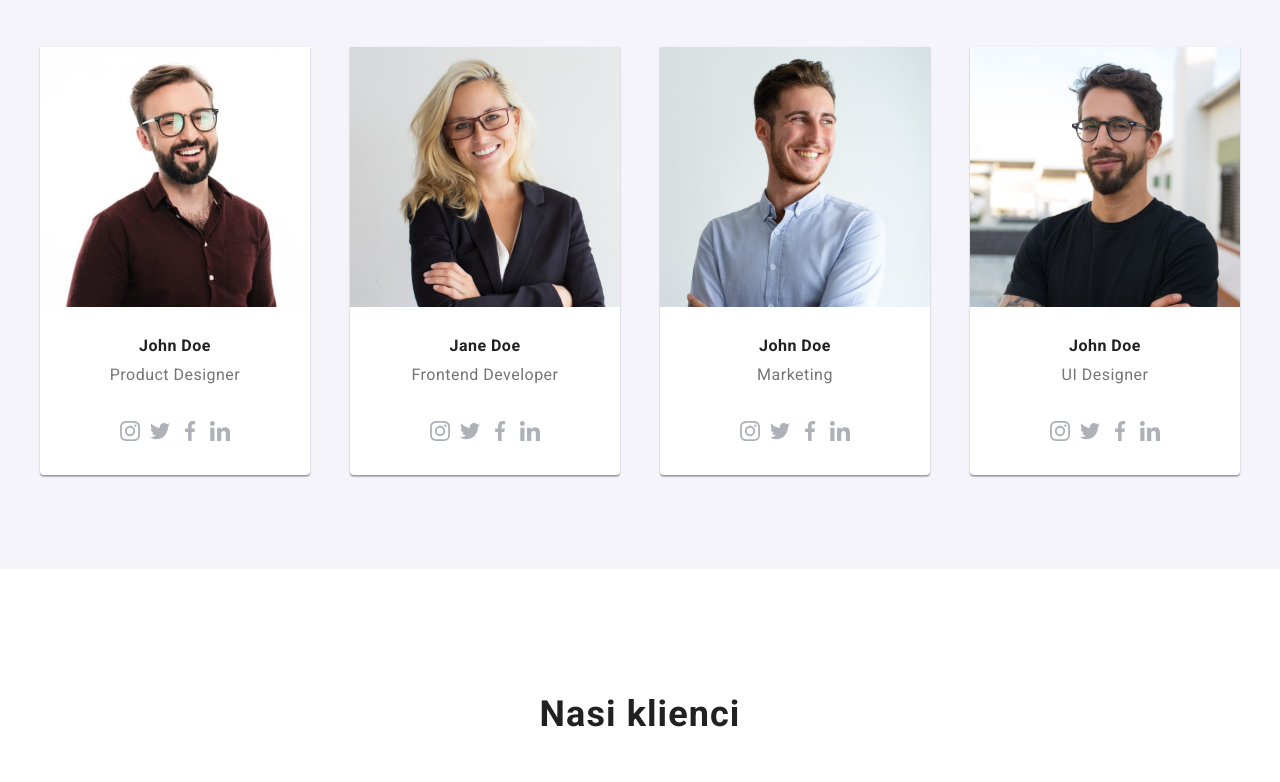
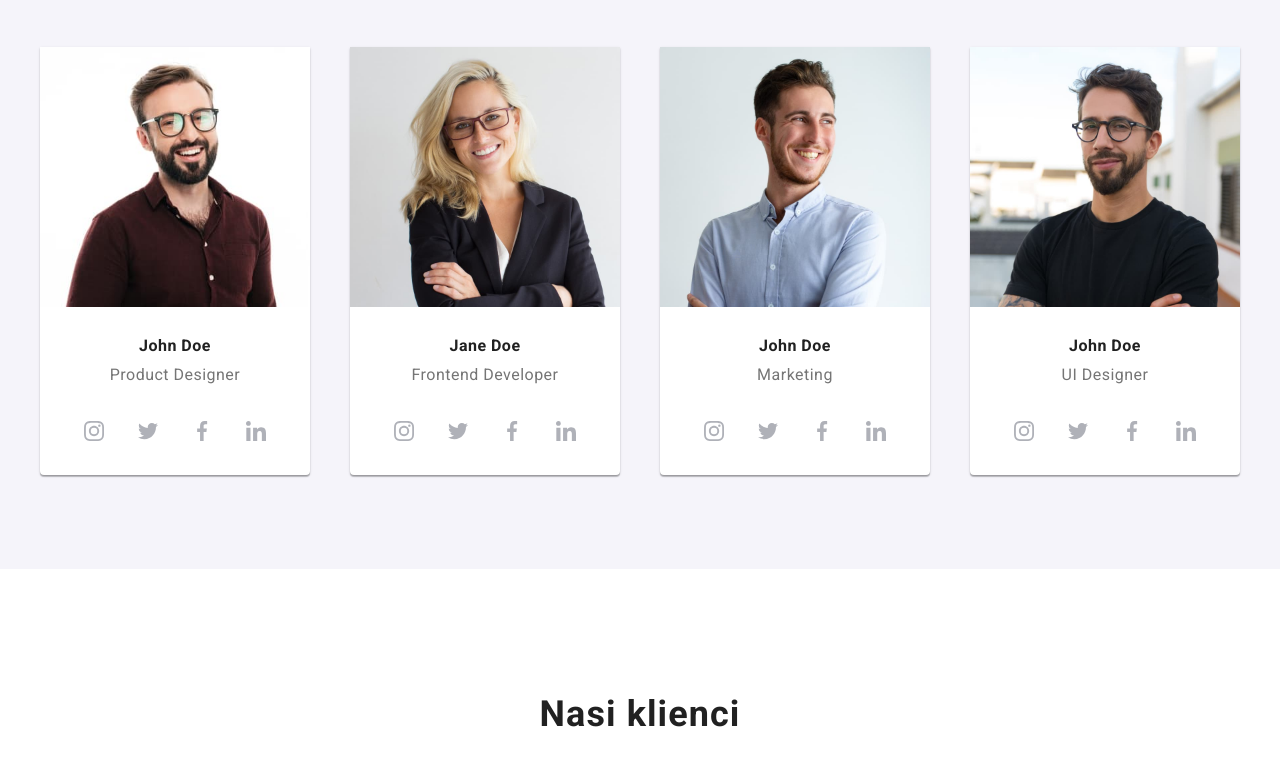
Before and after one commit to kingadidyk/goit-markup-hw-04, a plain HTML site: page index.html in a window 1280 px wide. Shown: the part 2005-2787 px from the top of the page. Drawn offline with nearby package versions, Linux system fonts and the light colour scheme.

Commit message:
sm icon part

```diff
--- a/css/styles.css
+++ b/css/styles.css
@@ -1,19 +1,18 @@
 :root {
   --text-color: #757575;
-  --text2-color: #2196F3;
+  --text2-color: #2196f3;
   --text3-color: #212121;
-  --text4-color: #FFFFFF;
+  --text4-color: #ffffff;
   --text5-color: #ffffff99;
-  --background-color: #2F303A;
-  --background2-color: #F5F4FA;
-  --background3-color: #E5E5E5;
-  --background4-color: #FFFFFF;
-  --background5-color: #2196F3;
-  --border-color: #ECECEC;
-  --border2-color: #EEEEEE;
-  --border3: #AFB1B8;
+  --background-color: #2f303a;
+  --background2-color: #f5f4fa;
+  --background3-color: #e5e5e5;
+  --background4-color: #ffffff;
+  --background5-color: #2196f3;
+  --border-color: #ececec;
+  --border2-color: #eeeeee;
+  --border3: #afb1b8;
 }
-
 
 body {
   font-family: "Roboto", "Raleway", sans-serif;
@@ -35,7 +34,7 @@ h1 {
   margin: 0 auto;
 }
 
-.container{
+.container {
   width: 1200px;
   margin: 0 auto;
 }
@@ -43,8 +42,8 @@ margin: 0 auto;
 .overlay {
   width: 100%;
   background-color: var(--background-color);
-  background-image:  linear-gradient( rgba(0,0,0,0.3), rgba(0, 0, 0, 0.3) ),
-                    url('../images/imgbackground.jpg');
+  background-image: linear-gradient(rgba(0, 0, 0, 0.3), rgba(0, 0, 0, 0.3)),
+    url("../images/imgbackground.jpg");
   background-size: 1600px 600px;
   background-repeat: no-repeat;
   background-position: center;
@@ -65,7 +64,7 @@ img {
 /* index + portfolio*/
 
 /* HEADER */
-.headline{
+.headline {
   display: flex;
   align-items: center;
   padding: 24px 0;
@@ -78,7 +77,7 @@ img {
 
 .logo {
   font-family: "Raleway";
-  color: #2196F3,
+  color: #2196f3;
   font-weight: 700;
   font-size: 26px;
   font-style: normal;
@@ -148,7 +147,13 @@ img {
   color: var(--text-color);
 }
 
+.contact .contact-color:hover,
 .contact .contact-color:focus {
+  color: var(--text2-color);
+}
+
+.button-headline .link:hover,
+.button-headline .link:focus {
   color: var(--text2-color);
 }
 
@@ -157,8 +162,7 @@ img {
   text-decoration: none;
 }
 
-.link:hover
-.link:focus {
+.link:hover .link:focus {
   color: var(--text2-color);
 }
 
@@ -179,7 +183,7 @@ img {
   font-style: normal;
 }
 
-.footnote-box{
+.footnote-box {
   display: block;
   gap: 20px;
   padding: 55.5px 0;
@@ -194,7 +198,7 @@ img {
   color: var(--text5-color);
 }
 
-.address-box{
+.address-box {
   font-weight: 400px;
   display: flex;
   flex-direction: column;
@@ -211,7 +215,7 @@ img {
   font-style: normal;
 }
 
-.join-us-box{
+.join-us-box {
   display: block;
   margin-top: 12px;
 }
@@ -232,7 +236,6 @@ img {
 
 .sm-footer {
   fill: var(--text4-color);
-
 }
 
 .sm-footer-box {
@@ -241,8 +244,6 @@ img {
   align-items: center;
   gap: 10px;
 }
-
-
 
 /* index.html */
 
@@ -272,7 +273,7 @@ img {
 .main-button {
   background-color: var(--background5-color);
   color: var(--text4-color);
-  font-family: 'Roboto';
+  font-family: "Roboto";
   font-weight: 700;
   font-size: 16px;
   font-style: normal;
@@ -284,7 +285,6 @@ img {
   text-align: center;
   letter-spacing: 0.06em;
   box-shadow: 0px 4px 4px rgb(0 0 0 / 15%);
-
 }
 
 .button {
@@ -369,7 +369,7 @@ img {
   font-size: 16px;
   line-height: 1.18;
   font-weight: 400px;
-  letter-spacing: 0.03em;;
+  letter-spacing: 0.03em;
   padding: 0px 24px 20px 24px;
   margin: 0;
   margin-bottom: 16px;
@@ -402,7 +402,8 @@ height: 428px;
   left: 1115px;
   top: 1635px;
   background-color: var(--background4-color);
-box-shadow: 0px 1px 3px rgba(0, 0, 0, 0.12), 0px 1px 1px rgba(0, 0, 0, 0.14), 0px 2px 1px rgba(0, 0, 0, 0.2);
+  box-shadow: 0px 1px 3px rgba(0, 0, 0, 0.12), 0px 1px 1px rgba(0, 0, 0, 0.14),
+    0px 2px 1px rgba(0, 0, 0, 0.2);
   border-radius: 0px 0px 4px 4px;
 }
 
@@ -411,11 +412,10 @@ border-radius: 0px 0px 4px 4px;
   width: 100%;
 }
 
-
 /* portfolio */
 
-.main-background-color{
-  background-color: var(--background4-color)
+.main-background-color {
+  background-color: var(--background4-color);
 }
 
 .button-portfolio {
@@ -429,7 +429,6 @@ border-radius: 0px 0px 4px 4px;
   text-align: center;
   border-radius: 4px;
   border: none;
-
 }
 
 .button-portfolio .button {
@@ -444,7 +443,8 @@ border-radius: 0px 0px 4px 4px;
   background-color: var(--background5-color);
   color: var(--text4-color);
   border: none;
-  box-shadow: 0px 3px 1px rgba(0, 0, 0, 0.1), 0px 1px 2px rgba(0, 0, 0, 0.08), 0px 2px 2px rgba(0, 0, 0, 0.12);
+  box-shadow: 0px 3px 1px rgba(0, 0, 0, 0.1), 0px 1px 2px rgba(0, 0, 0, 0.08),
+    0px 2px 2px rgba(0, 0, 0, 0.12);
 }
 
 .btn-portfolio-box {
@@ -469,8 +469,9 @@ border-radius: 0px 0px 4px 4px;
   margin: 0;
 }
 
-.cards-items:hover{
-  box-shadow: 0px 1px 1px rgba(0, 0, 0, 0.12), 0px 4px 4px rgba(0, 0, 0, 0.06), 1px 4px 6px rgba(0, 0, 0, 0.16);
+.cards-items:hover {
+  box-shadow: 0px 1px 1px rgba(0, 0, 0, 0.12), 0px 4px 4px rgba(0, 0, 0, 0.06),
+    1px 4px 6px rgba(0, 0, 0, 0.16);
 }
 
 .border-image {
@@ -497,7 +498,7 @@ border-radius: 0px 0px 4px 4px;
   font-size: 16px;
   line-height: 1.18;
   font-weight: 400px;
-  letter-spacing: 0.03em;;
+  letter-spacing: 0.03em;
   padding: 0px 24px 20px 24px;
   margin: 0;
 }
@@ -526,11 +527,11 @@ border-radius: 0px 0px 4px 4px;
   fill: var(--text2-color);
 }
 
-.lorem-svg{
+.lorem-svg {
   display: flex;
   justify-content: space-around;
   gap: 30px;
-  padding-bottom: 30px
+  padding-bottom: 30px;
 }
 
 .antenna {
@@ -553,21 +554,31 @@ border-radius: 0px 0px 4px 4px;
   display: flex;
   justify-content: center;
   align-items: center;
-  fill: #AFB1B8;
+  fill: #afb1b8;
   gap: 10px;
   margin-bottom: 30px;
+}
+
+.social-media-icon {
+  fill: #afb1b8;
+  width: 44px;
+  height: 44px;
+  border-radius: 50%;
+  background-color: var(--background4-color);
 }
 
 .icon {
   cursor: pointer;
 }
 
-.icon:hover,
-.icon:focus {
+.social-media-icon:hover svg,
+.social-media-icon:focus svg {
   background-color: var(--background5-color);
   fill: var(--text4-color);
   border: none;
   border-radius: 50%;
+  width: 44px;
+  height: 44px;
 }
 
 .client {
--- a/index.html
+++ b/index.html
@@ -177,18 +177,28 @@
                   <p class="photo-describe">Product Designer</p>
                 </figcaption>
                 <div class="sm-icon">
+                  <a class="social-media-icon" href="./index.html">
                     <svg class="icon" width="20" height="20">
                       <use href="./images/icons.svg#icon-instagram"></use>
                     </svg>
+                  </a>
+                  <a class="social-media-icon" href="./index.html">
                     <svg class="icon" width="20" height="20">
                       <use href="./images/icons.svg#icon-twitter"></use>
                     </svg>
+                  </a>
+
+                  <a class="social-media-icon" href="./index.html">
                     <svg class="icon" width="20" height="20">
                       <use href="./images/icons.svg#icon-facebook"></use>
                     </svg>
+                  </a>
+
+                  <a class="social-media-icon" href="./index.html">
                     <svg class="icon" width="20" height="20">
                       <use href="./images/icons.svg#icon-linkedin"></use>
                     </svg>
+                  </a>
                 </div>
               </figure>
             </li>
@@ -206,18 +216,29 @@
                   <p class="photo-describe">Frontend Developer</p>
                 </figcaption>
                 <div class="sm-icon">
+                  <a class="social-media-icon" href="./index.html">
                     <svg class="icon" width="20" height="20">
                       <use href="./images/icons.svg#icon-instagram"></use>
                     </svg>
+                  </a>
+
+                  <a class="social-media-icon" href="./index.html">
                     <svg class="icon" width="20" height="20">
                       <use href="./images/icons.svg#icon-twitter"></use>
                     </svg>
+                  </a>
+
+                  <a class="social-media-icon" href="./index.html">
                     <svg class="icon" width="20" height="20">
                       <use href="./images/icons.svg#icon-facebook"></use>
                     </svg>
+                  </a>
+
+                  <a class="social-media-icon" href="./index.html">
                     <svg class="icon" width="20" height="20">
                       <use href="./images/icons.svg#icon-linkedin"></use>
                     </svg>
+                  </a>
                 </div>
               </figure>
             </li>
@@ -235,18 +256,29 @@
                   <p class="photo-describe">Marketing</p>
                 </figcaption>
                 <div class="sm-icon">
+                  <a class="social-media-icon" href="./index.html">
                     <svg class="icon" width="20" height="20">
                       <use href="./images/icons.svg#icon-instagram"></use>
                     </svg>
+                  </a>
+
+                  <a class="social-media-icon" href="./index.html">
                     <svg class="icon" width="20" height="20">
                       <use href="./images/icons.svg#icon-twitter"></use>
                     </svg>
+                  </a>
+
+                  <a class="social-media-icon" href="./index.html">
                     <svg class="icon" width="20" height="20">
                       <use href="./images/icons.svg#icon-facebook"></use>
                     </svg>
+                  </a>
+
+                  <a class="social-media-icon" href="./index.html">
                     <svg class="icon" width="20" height="20">
                       <use href="./images/icons.svg#icon-linkedin"></use>
                     </svg>
+                  </a>
                 </div>
               </figure>
             </li>
@@ -264,18 +296,29 @@
                   <p class="photo-describe">UI Designer</p>
                 </figcaption>
                 <div class="sm-icon">
+                  <a class="social-media-icon" href="./index.html">
                     <svg class="icon" width="20" height="20" x="12" y="12">
                       <use href="./images/icons.svg#icon-instagram"></use>
                     </svg>
+                  </a>
+
+                  <a class="social-media-icon" href="./index.html">
                     <svg class="icon" width="20" height="20" x="12" y="12">
                       <use href="./images/icons.svg#icon-twitter"></use>
                     </svg>
+                  </a>
+
+                  <a class="social-media-icon" href="./index.html">
                     <svg class="icon" width="20" height="20" x="12" y="12">
                       <use href="./images/icons.svg#icon-facebook"></use>
                     </svg>
+                  </a>
+
+                  <a class="social-media-icon" href="./index.html">
                     <svg class="icon" width="20" height="20" x="12" y="12">
                       <use href="./images/icons.svg#icon-linkedin"></use>
                     </svg>
+                  </a>
                 </div>
               </figure>
             </li>
@@ -286,6 +329,7 @@
       <section class="section our-client">
         <div class="container">
           <h2 class="client">Nasi klienci</h2>
+
           <ul class="our-client-logo">
             <li class="our-client-border">
               <a class="logo-list" href="./index.html">
@@ -364,6 +408,7 @@
                 >
               </address>
             </div>
+
             <div class="join-us-box">
               <p class="join-us">DOŁĄCZ DO NAS</p>
               <ul class="sm-footer-box">
```
Lines whose indentation alone changed are shown as unchanged.
